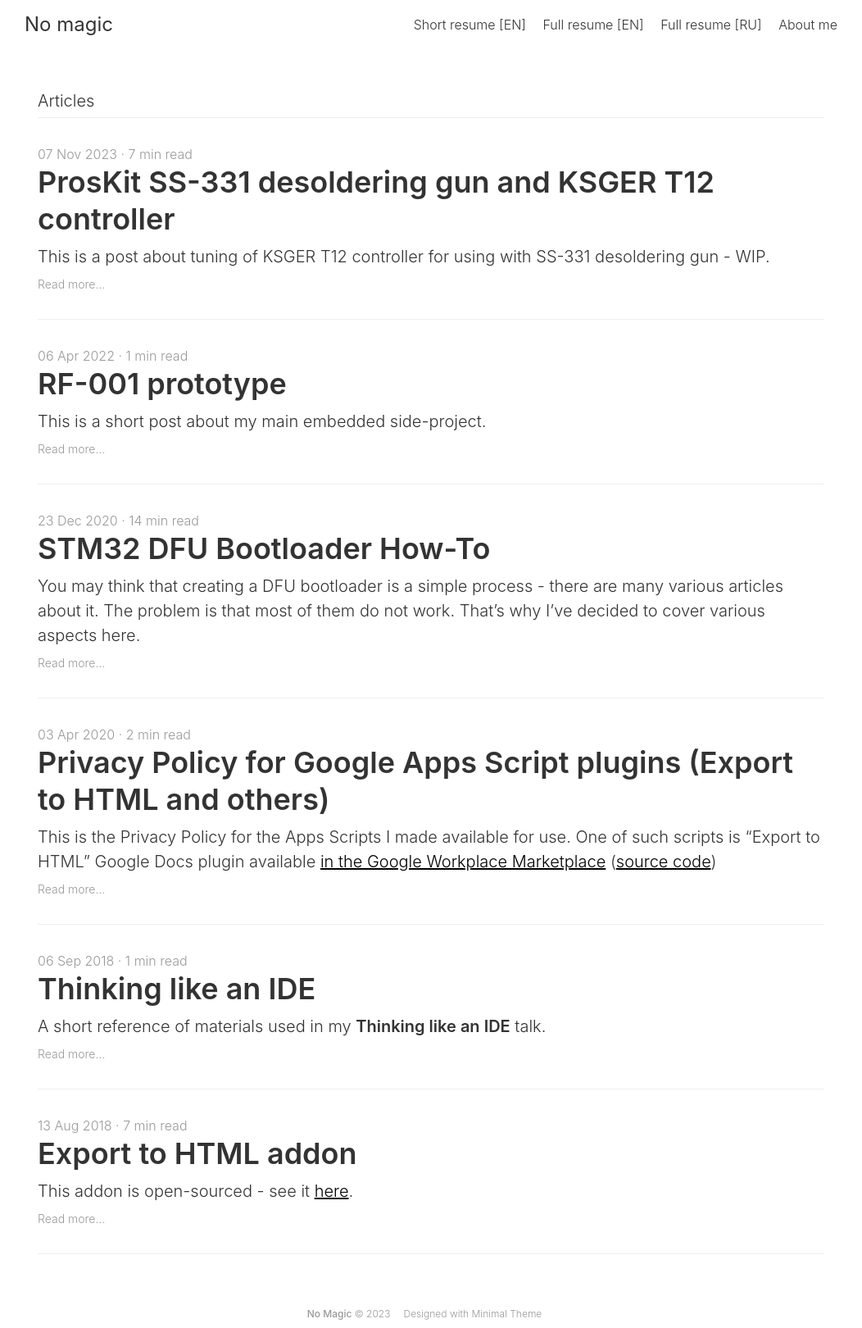
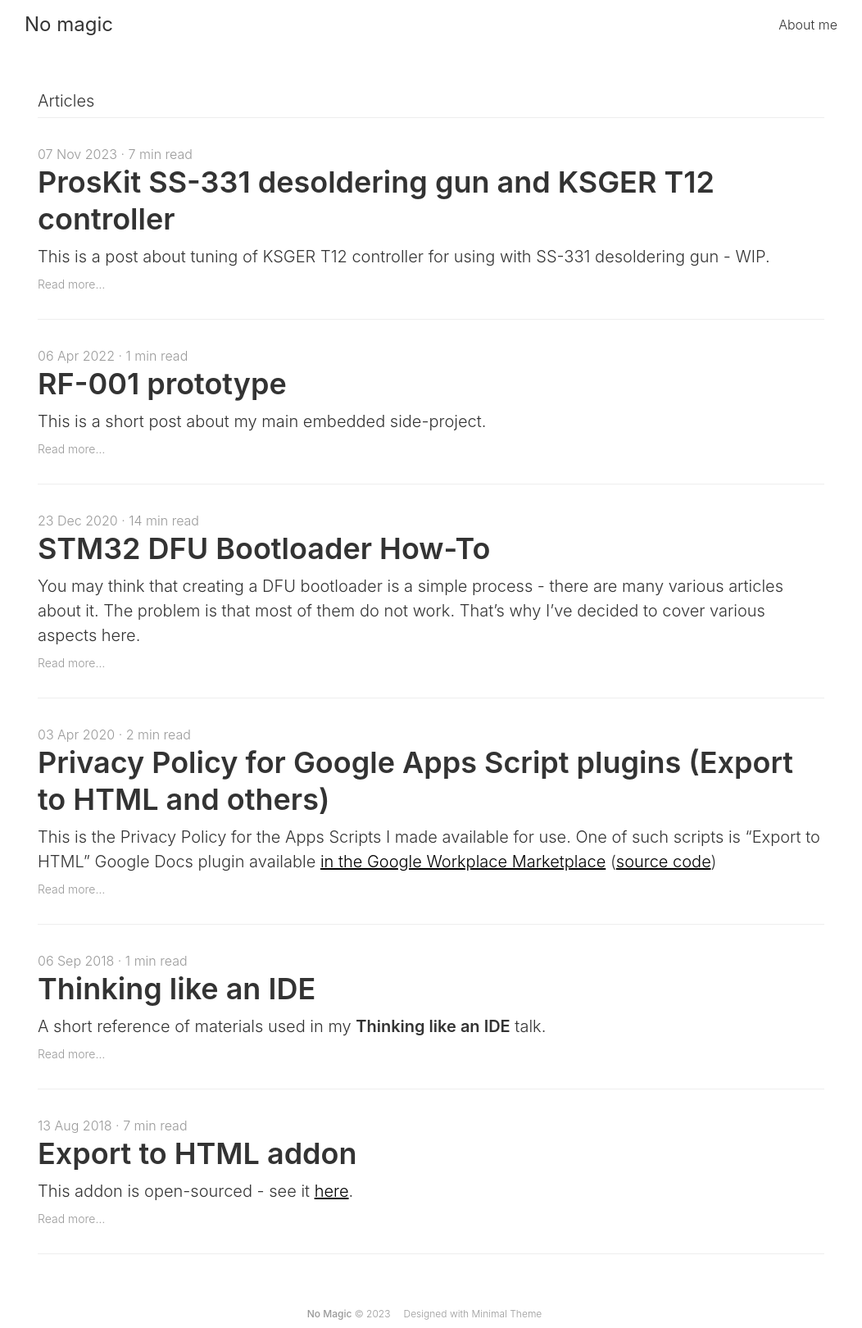
Before and after one commit to yeswolf/yeswolf.github.io, a Jekyll site: the page built from index.md, in a window 1280 px wide. Shown: the whole page at 82% size, without its empty margins (114-1166 px from the left). Built offline with Jekyll 4.4.1, drawn with Linux system fonts in a browser that asks for light colours; nearby versions of some CDN libraries.

Commit message:
Update theme.yml

```diff
--- a/_data/theme.yml
+++ b/_data/theme.yml
@@ -3,12 +3,6 @@
 ################################
 navigation:
   main:
-  - title: Short resume [EN]
-    url: /cv_short/
-  - title: Full resume [EN]
-    url: /cv_full/
-  - title: Full resume [RU]
-    url: /cv_full_ru/
   - title: About me
     url: /about/
 
```
